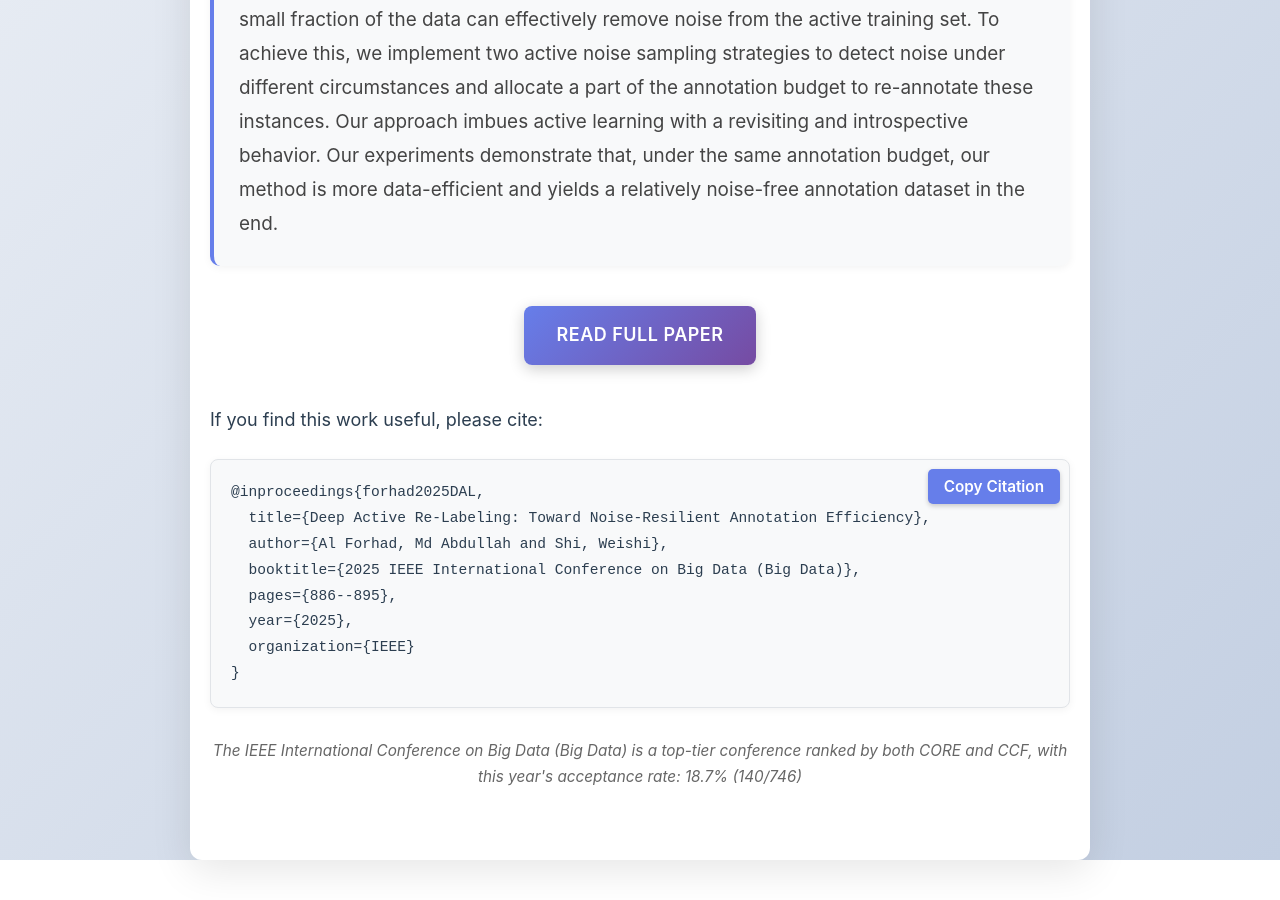
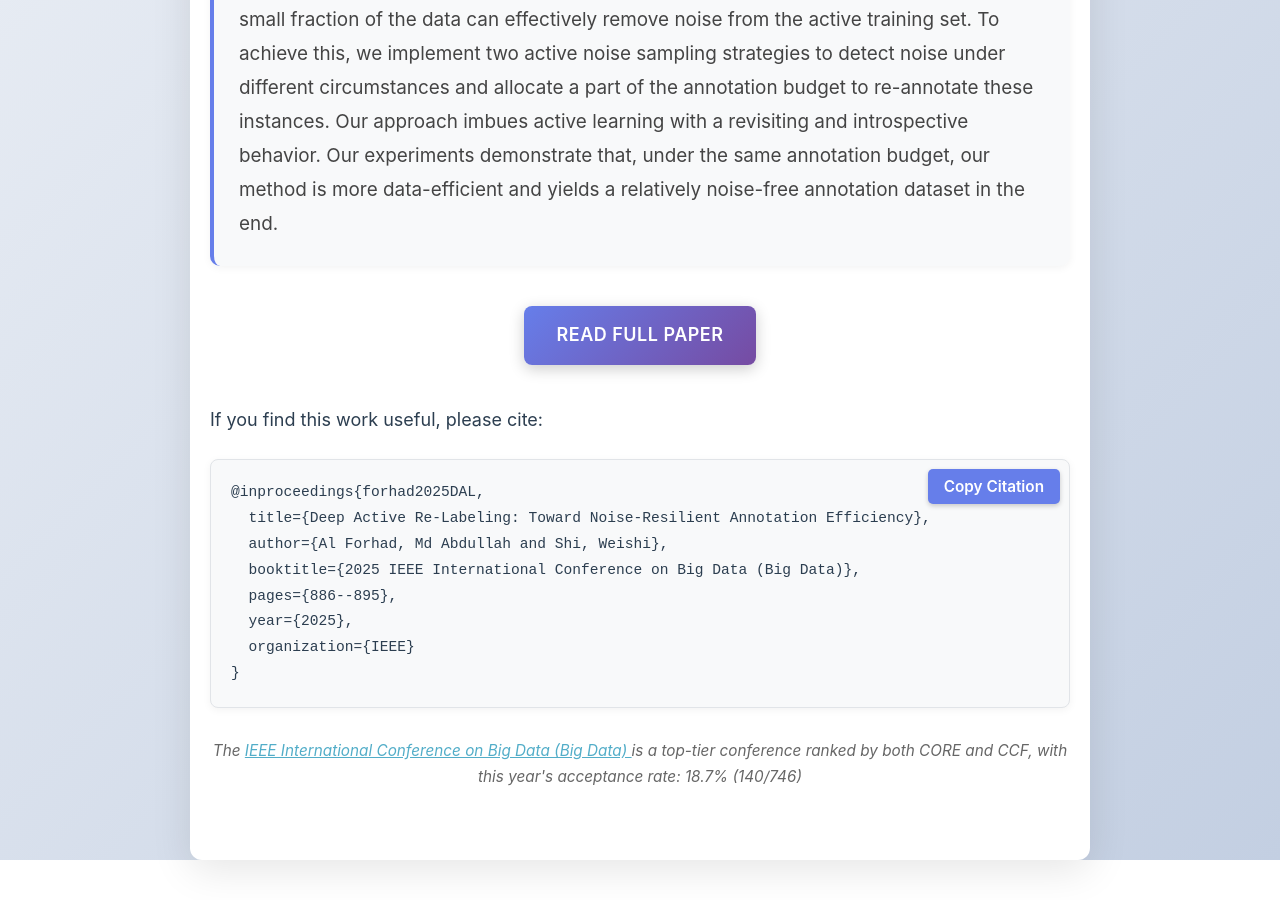
Before and after one commit to alforhad/alforhad.github.io, a Jekyll site: the page built from _pages/deep-active-relabeling.md, in a window 1280 px wide and 900 px high, scrolled down 977 px. Built offline with Jekyll 4.4.1, drawn with Linux system fonts in a browser that asks for light colours; part of the change alters nothing that is shown.

```diff
--- a/_pages/deep-active-relabeling.md
+++ b/_pages/deep-active-relabeling.md
@@ -43,5 +43,7 @@ If you find this work useful, please cite:
 </div>
 
 <div class="conference-info">
-The IEEE International Conference on Big Data (Big Data) is a top-tier conference ranked by both CORE and CCF, with this year's acceptance rate: 18.7% (140/746)
+  The <a href="https://ieeexplore.ieee.org/xpl/conhome/1802964/all-proceedings" target="_blank" rel="noopener noreferrer">
+  IEEE International Conference on Big Data (Big Data)
+  </a> is a top-tier conference ranked by both CORE and CCF, with this year's acceptance rate: 18.7% (140/746)
 </div>
```
